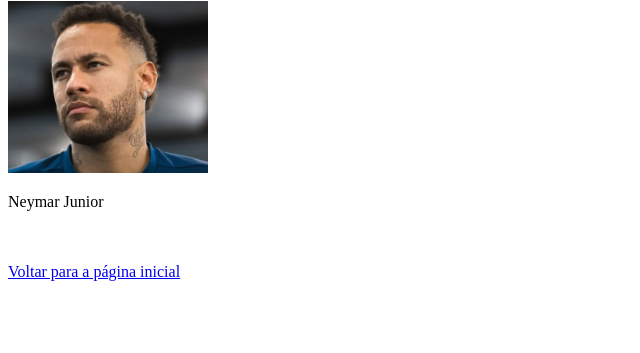
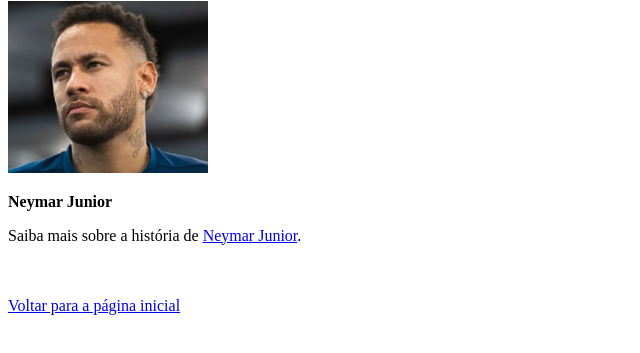
Before and after one commit to htmiqueias/aulagithub, a plain HTML site: page primeiroDesafio/dados.html in a window 1280 px wide. Shown: the part 79-432 px from the top of the page, without its empty margins (0-640 px from the left). Drawn offline with Linux system fonts and the light colour scheme.

Commit message:
Novas funcionalidades

```diff
--- a/primeiroDesafio/dados.html
+++ b/primeiroDesafio/dados.html
@@ -8,7 +8,8 @@
 <body>
     <h1>Clientes cadastrados</h1>
     <img src="neymar.png" alt="Neymar Junior" width="200" height="auto">
-    <p>Neymar Junior</p>
+    <p><b>Neymar Junior</b></p>
+    <p>Saiba mais sobre a história de <a href="https://pt.wikipedia.org/wiki/Neymar" target="_blank">Neymar Junior</a>.</p>
     <a href="index.html"><br><br> Voltar para a página inicial</a>
 </body>
 </html>
```
Also changed, not shown: primeiroDesafio/index.html (+1 -1 lines).
